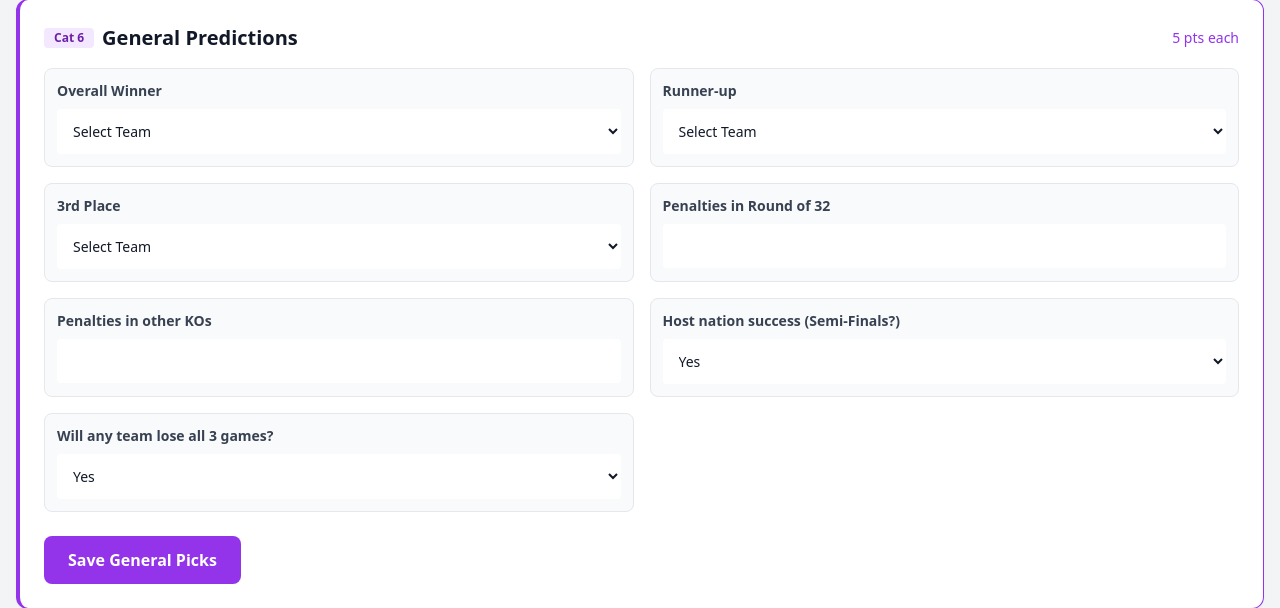
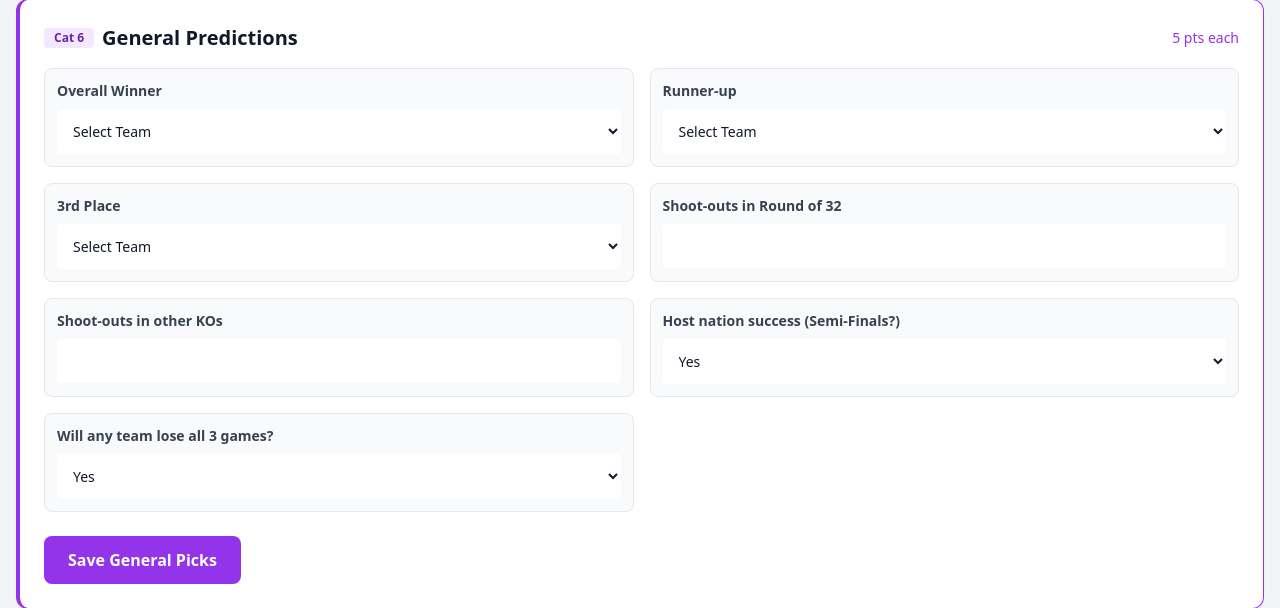
Before and after one commit to davebassant/worldcupquiz2026, a Flask app: page /predictions in a window 1280 px wide. Shown: the part 2919-3527 px from the top of the page. Run offline with Flask 3, Linux system fonts and the light colour scheme; the visitor is signed in with stand-in values (Sample User, id 1); data comes from the database, SQL or seed files in the repository; data that the repository does not hold is empty; some libraries are stand-ins or nearby versions.

Commit message:
Clarify Category 6 penalty questions refer to Shoot-outs

```diff
--- a/app/templates/predictions.html
+++ b/app/templates/predictions.html
@@ -189,8 +189,8 @@
                     ('winner', 'Overall Winner', 'select'),
                     ('runner_up', 'Runner-up', 'select'),
                     ('third_place', '3rd Place', 'select'),
-                    ('penalties_round_32', 'Penalties in Round of 32', 'number'),
-                    ('penalties_knockout_rest', 'Penalties in other KOs', 'number'),
+                    ('penalties_round_32', 'Shoot-outs in Round of 32', 'number'),
+                    ('penalties_knockout_rest', 'Shoot-outs in other KOs', 'number'),
                     ('host_success', 'Host nation success (Semi-Finals?)', 'bool'),
                     ('wipeout_exists', 'Will any team lose all 3 games?', 'bool')
                 ] %}
```
